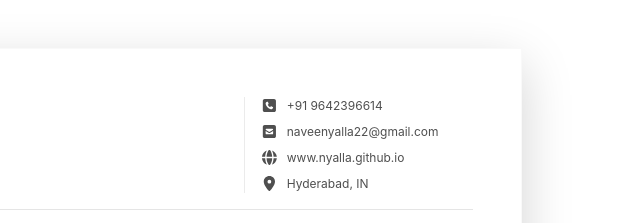
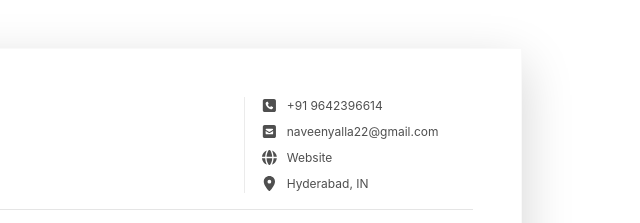
Before and after one commit to nyalla/nyalla.github.io, a website: page resume.html in a window 1280 px wide. Shown: the top 223 px of the page, 640-1280 px from the left. Drawn offline with Linux system fonts and the light colour scheme.

Commit message:
Update resume.html

```diff
--- a/resume.html
+++ b/resume.html
@@ -38,7 +38,7 @@
 							<ul class="list-unstyled mb-0">
 								<li class="mb-2"><i class="fas fa-phone-square fa-fw fa-lg mr-2 "></i><a class="resume-link" href="tel:#">+91 9642396614</a></li>
 								<li class="mb-2"><i class="fas fa-envelope-square fa-fw fa-lg mr-2"></i><a class="resume-link" href="mailto:#">naveenyalla22@gmail.com</a></li>
-								<li class="mb-2"><i class="fas fa-globe fa-fw fa-lg mr-2"></i><a class="resume-link" href="https://nyalla.github.io/">www.nyalla.github.io</a></li>
+								<li class="mb-2"><i class="fas fa-globe fa-fw fa-lg mr-2"></i><a class="resume-link" href="https://nyalla.github.io/">Website</a></li>
 								<li class="mb-0"><i class="fas fa-map-marker-alt fa-fw fa-lg mr-2"></i>Hyderabad, IN</li>
 							</ul>
 						</div><!--//resume-contact-->
```
